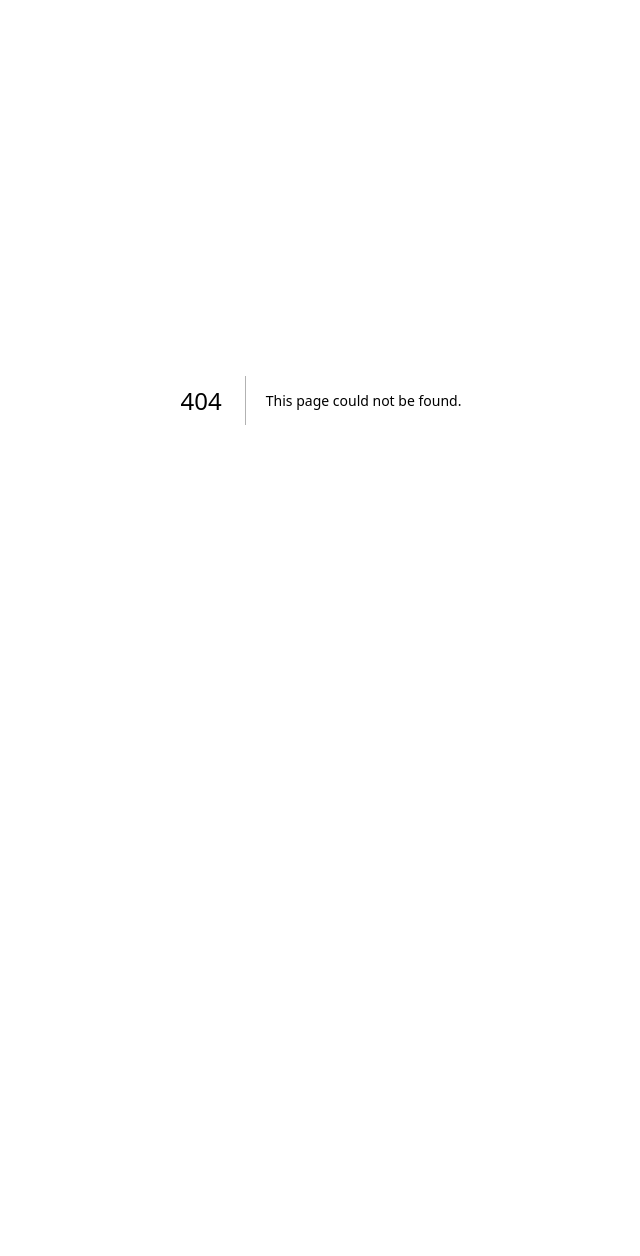
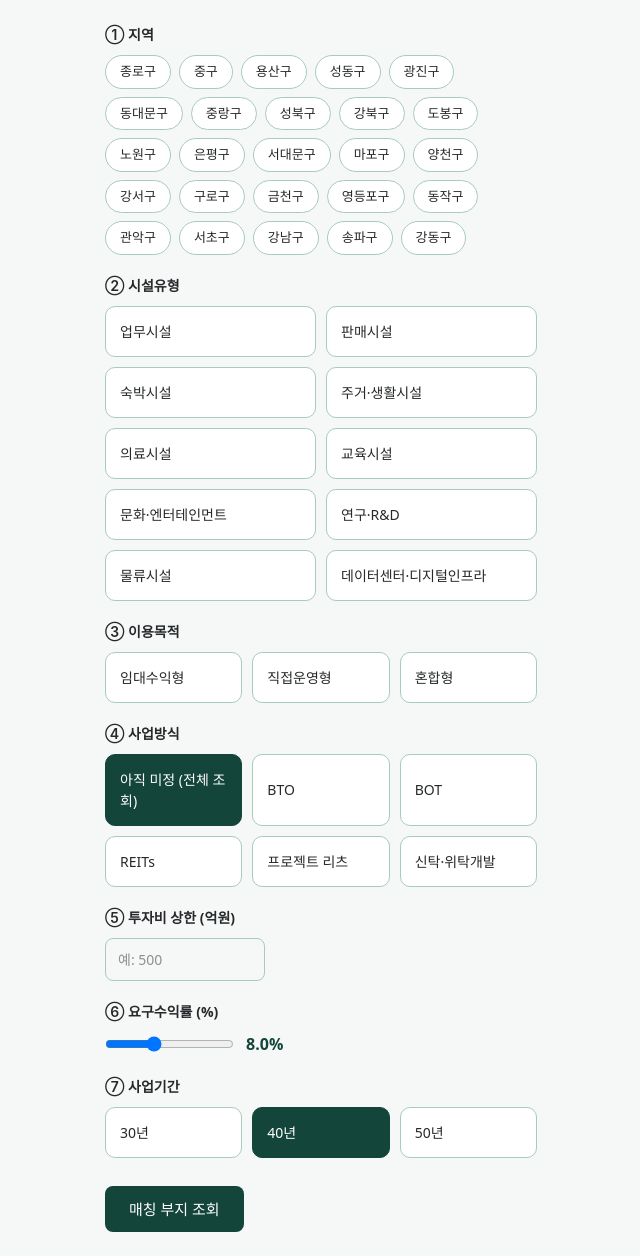
Before and after one commit to bannyjuya-arch/inrealtylab-investment, a Next.js app: page /test-invest in a window 1280 px wide. Before the commit this address had no page. Shown: the whole page, without its empty margins (319-959 px from the left). Before the commit the page ends 800 px from the top, so only its background shows below. Built offline with nearby package versions, Linux system fonts and the light colour scheme.

Commit message:
feat: 투자 매칭형 입력 폼 MVP (InvestorMatchForm)

```diff
--- /dev/null
+++ b/app/components/InvestorMatchForm.module.css
@@ -0,0 +1,14 @@
+.section { margin-bottom: 20px; }
+.section h3 { font-size: 14px; color: #26292B; margin-bottom: 10px; font-weight: 600; }
+.chipGrid { display: flex; flex-wrap: wrap; gap: 8px; }
+.chip { padding: 6px 14px; border-radius: 999px; border: 1px solid #A8CBBB; background: #fff; font-size: 13px; color: #26292B; cursor: pointer; }
+.chipSelected { background: #14453A; color: #fff; border-color: #14453A; }
+.grid { display: grid; grid-template-columns: repeat(2, 1fr); gap: 10px; }
+.grid3 { grid-template-columns: repeat(3, 1fr); }
+.card { padding: 14px; border-radius: 10px; border: 1px solid #A8CBBB; background: #fff; text-align: left; font-size: 14px; color: #26292B; cursor: pointer; }
+.cardSelected { background: #14453A; color: #fff; border-color: #14453A; }
+.numericInput { padding: 10px 12px; border: 1px solid #A8CBBB; border-radius: 8px; font-size: 14px; width: 160px; }
+.sliderRow { display: flex; align-items: center; gap: 12px; }
+.sliderValue { font-weight: 600; color: #14453A; }
+.error { color: #E0512A; font-size: 13px; }
+.submitBtn { background: #14453A; color: #fff; border: none; border-radius: 8px; padding: 12px 24px; font-size: 15px; cursor: pointer; margin-top: 8px; }
--- /dev/null
+++ b/app/components/InvestorMatchForm.tsx
@@ -0,0 +1,177 @@
+'use client';
+
+import { useState } from 'react';
+import styles from './InvestorMatchForm.module.css';
+
+const SEOUL_GU = [
+  { code: '11110', name: '종로구' }, { code: '11140', name: '중구' },
+  { code: '11170', name: '용산구' }, { code: '11200', name: '성동구' },
+  { code: '11215', name: '광진구' }, { code: '11230', name: '동대문구' },
+  { code: '11260', name: '중랑구' }, { code: '11290', name: '성북구' },
+  { code: '11305', name: '강북구' }, { code: '11320', name: '도봉구' },
+  { code: '11350', name: '노원구' }, { code: '11380', name: '은평구' },
+  { code: '11410', name: '서대문구' }, { code: '11440', name: '마포구' },
+  { code: '11470', name: '양천구' }, { code: '11500', name: '강서구' },
+  { code: '11530', name: '구로구' }, { code: '11545', name: '금천구' },
+  { code: '11560', name: '영등포구' }, { code: '11590', name: '동작구' },
+  { code: '11620', name: '관악구' }, { code: '11650', name: '서초구' },
+  { code: '11680', name: '강남구' }, { code: '11710', name: '송파구' },
+  { code: '11740', name: '강동구' },
+] as const;
+
+const FACILITY_OPTIONS = [
+  { code: 'C01_OFFICE', label: '업무시설' },
+  { code: 'C02_RETAIL', label: '판매시설' },
+  { code: 'C03_HOSPITALITY', label: '숙박시설' },
+  { code: 'C04_LIVING', label: '주거·생활시설' },
+  { code: 'C05_HEALTHCARE', label: '의료시설' },
+  { code: 'C06_EDUCATION', label: '교육시설' },
+  { code: 'C07_CULTURE_ENTERTAINMENT', label: '문화·엔터테인먼트' },
+  { code: 'C08_RND_LAB', label: '연구·R&D' },
+  { code: 'C09_LOGISTICS', label: '물류시설' },
+  { code: 'C10_DIGITAL_INFRA', label: '데이터센터·디지털인프라' },
+] as const;
+
+const OPERATION_MODES = [
+  { code: 'LEASE', label: '임대수익형' },
+  { code: 'OPERATE', label: '직접운영형' },
+  { code: 'MIXED', label: '혼합형' },
+] as const;
+
+const STRUCTURE_OPTIONS = [
+  { code: 'ANY', label: '아직 미정 (전체 조회)' },
+  { code: 'BTO', label: 'BTO' },
+  { code: 'BOT', label: 'BOT' },
+  { code: 'REIT', label: 'REITs' },
+  { code: 'PROJECT_REIT', label: '프로젝트 리츠' },
+  { code: 'TRUST_DEVELOPMENT', label: '신탁·위탁개발' },
+] as const;
+
+const TENOR_OPTIONS = [30, 40, 50] as const;
+
+export interface InvestorMatchInput {
+  regionGu: string[];
+  facilityCode: string;
+  operationMode: string;
+  structureCode: string;
+  capexMaxEok: number;
+  requiredIrrPct: number;
+  debtTenorYears: 30 | 40 | 50;
+}
+
+interface Props {
+  onSubmit?: (input: InvestorMatchInput) => void;
+}
+
+export default function InvestorMatchForm({ onSubmit }: Props) {
+  const [regionGu, setRegionGu] = useState<string[]>([]);
+  const [facilityCode, setFacilityCode] = useState<string | null>(null);
+  const [operationMode, setOperationMode] = useState<string | null>(null);
+  const [structureCode, setStructureCode] = useState<string>('ANY');
+  const [capexMaxEok, setCapexMaxEok] = useState<string>('');
+  const [requiredIrrPct, setRequiredIrrPct] = useState<number>(8);
+  const [debtTenorYears, setDebtTenorYears] = useState<30 | 40 | 50>(40);
+  const [error, setError] = useState<string | null>(null);
+
+  const toggleGu = (code: string) => {
+    setRegionGu((prev) =>
+      prev.includes(code) ? prev.filter((c) => c !== code) : [...prev, code]
+    );
+  };
+
+  const handleSubmit = () => {
+    if (regionGu.length === 0) { setError('지역을 1개 이상 선택해주세요.'); return; }
+    if (!facilityCode) { setError('시설유형을 선택해주세요.'); return; }
+    const capex = Number(capexMaxEok);
+    if (!capex || capex <= 0) { setError('투자비 상한을 입력해주세요.'); return; }
+    setError(null);
+
+    const input: InvestorMatchInput = {
+      regionGu, facilityCode, operationMode: operationMode ?? 'LEASE',
+      structureCode, capexMaxEok: capex, requiredIrrPct, debtTenorYears,
+    };
+    sessionStorage.setItem('inrealtylab.investMatchInput', JSON.stringify(input));
+    onSubmit?.(input);
+  };
+
+  return (
+    <div>
+      <section className={styles.section}>
+        <h3>① 지역</h3>
+        <div className={styles.chipGrid}>
+          {SEOUL_GU.map((gu) => (
+            <button key={gu.code} type="button"
+              className={`${styles.chip} ${regionGu.includes(gu.code) ? styles.chipSelected : ''}`}
+              onClick={() => toggleGu(gu.code)}>{gu.name}</button>
+          ))}
+        </div>
+      </section>
+
+      <section className={styles.section}>
+        <h3>② 시설유형</h3>
+        <div className={styles.grid}>
+          {FACILITY_OPTIONS.map((f) => (
+            <button key={f.code} type="button"
+              className={`${styles.card} ${facilityCode === f.code ? styles.cardSelected : ''}`}
+              onClick={() => setFacilityCode(f.code)}>{f.label}</button>
+          ))}
+        </div>
+      </section>
+
+      <section className={styles.section}>
+        <h3>③ 이용목적</h3>
+        <div className={`${styles.grid} ${styles.grid3}`}>
+          {OPERATION_MODES.map((m) => (
+            <button key={m.code} type="button"
+              className={`${styles.card} ${operationMode === m.code ? styles.cardSelected : ''}`}
+              onClick={() => setOperationMode(m.code)}>{m.label}</button>
+          ))}
+        </div>
+      </section>
+
+      <section className={styles.section}>
+        <h3>④ 사업방식</h3>
+        <div className={`${styles.grid} ${styles.grid3}`}>
+          {STRUCTURE_OPTIONS.map((s) => (
+            <button key={s.code} type="button"
+              className={`${styles.card} ${structureCode === s.code ? styles.cardSelected : ''}`}
+              onClick={() => setStructureCode(s.code)}>{s.label}</button>
+          ))}
+        </div>
+      </section>
+
+      <section className={styles.section}>
+        <h3>⑤ 투자비 상한 (억원)</h3>
+        <input type="number" min={0} value={capexMaxEok}
+          onChange={(e) => setCapexMaxEok(e.target.value)}
+          placeholder="예: 500" className={styles.numericInput} />
+      </section>
+
+      <section className={styles.section}>
+        <h3>⑥ 요구수익률 (%)</h3>
+        <div className={styles.sliderRow}>
+          <input type="range" min={4} max={15} step={0.5} value={requiredIrrPct}
+            onChange={(e) => setRequiredIrrPct(Number(e.target.value))} />
+          <span className={styles.sliderValue}>{requiredIrrPct.toFixed(1)}%</span>
+        </div>
+      </section>
+
+      <section className={styles.section}>
+        <h3>⑦ 사업기간</h3>
+        <div className={`${styles.grid} ${styles.grid3}`}>
+          {TENOR_OPTIONS.map((y) => (
+            <button key={y} type="button"
+              className={`${styles.card} ${debtTenorYears === y ? styles.cardSelected : ''}`}
+              onClick={() => setDebtTenorYears(y)}>{y}년</button>
+          ))}
+        </div>
+      </section>
+
+      {error && <p className={styles.error}>{error}</p>}
+
+      <button type="button" className={styles.submitBtn} onClick={handleSubmit}>
+        매칭 부지 조회
+      </button>
+    </div>
+  );
+}
--- /dev/null
+++ b/app/test-invest/page.tsx
@@ -0,0 +1,12 @@
+'use client';
+
+import '../control/control.css';
+import InvestorMatchForm from '@/app/components/InvestorMatchForm';
+
+export default function TestInvestPage() {
+  return (
+    <main style={{ maxWidth: 480, margin: '0 auto', padding: 24 }}>
+      <InvestorMatchForm onSubmit={(input) => console.log('matched input', input)} />
+    </main>
+  );
+}
```
